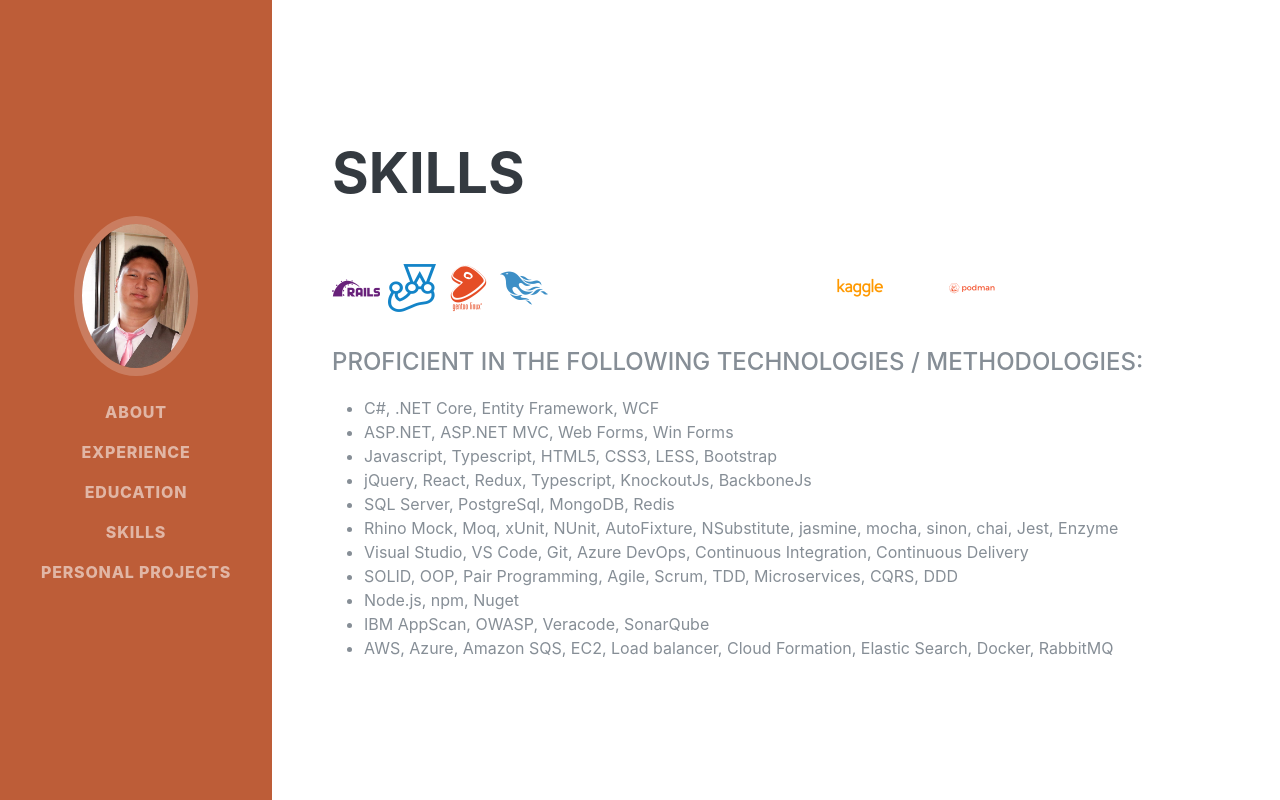
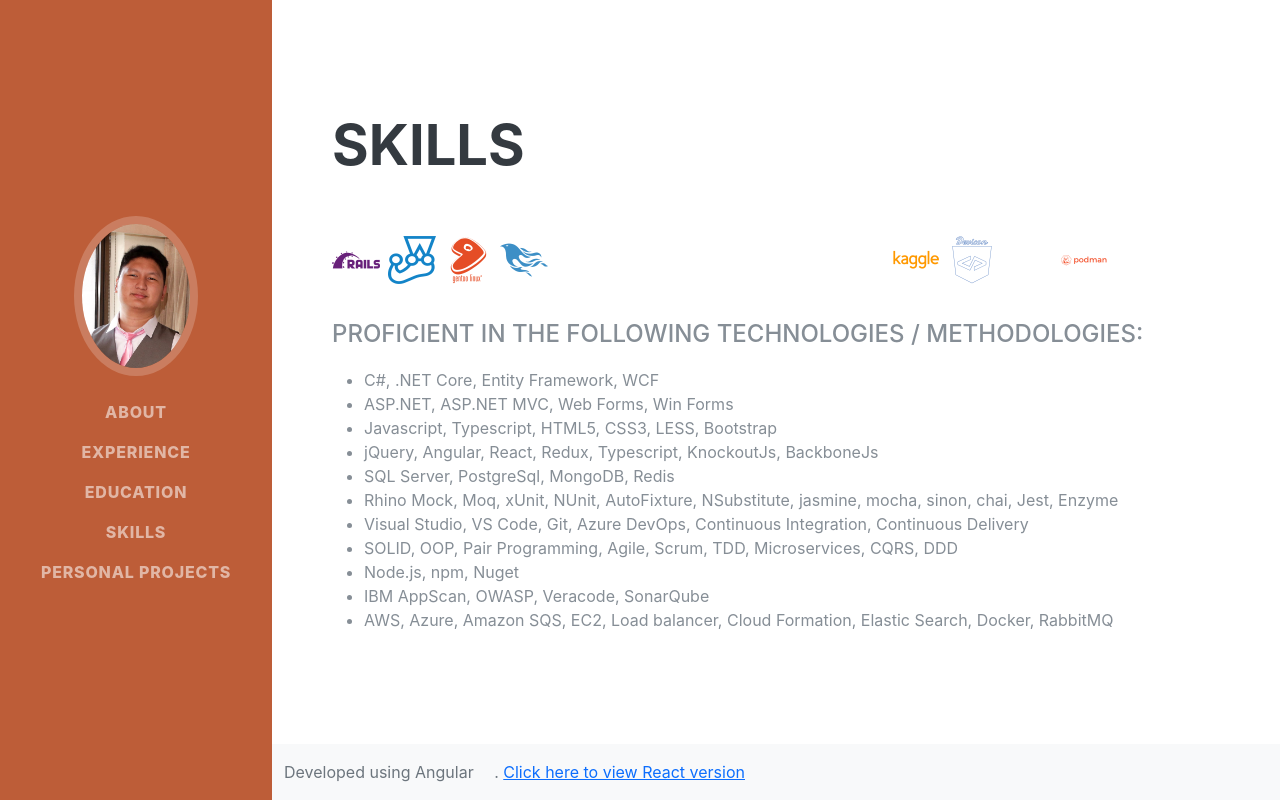
Before and after one commit to jakemoresca/NGjakemoresca.github.io, an Angular app: page /skills in a window 1280 px wide. Built offline with nearby package versions, Linux system fonts and the light colour scheme.

Commit message:
updated skills

```diff
--- a/package.json
+++ b/package.json
@@ -7,7 +7,8 @@
     "build": "ng build",
     "watch": "ng build --watch --configuration development",
     "test": "ng test",
-    "deploy": "gh-pages -d dist/my-app -b master"
+    "deploy": "gh-pages -d dist/my-app -b master",
+    "build-gh-page": "ng build --base-href /NGjakemoresca.github.io/"
   },
   "private": true,
   "dependencies": {
--- a/src/app/app.component.html
+++ b/src/app/app.component.html
@@ -3,3 +3,11 @@
 <div class="container">
   <router-outlet></router-outlet>
 </div>
+
+<footer class="footer mt-auto py-3 bg-light">
+  <div class="container">
+    <span class="text-muted">
+      Developed using Angular <i class="devicon-angularjs-plain colored"></i>. <a href="https://jakemoresca.github.io" class="link-primary">Click here to view React version</a>
+    </span>
+  </div>
+</footer>
--- a/src/app/skills/skills.component.html
+++ b/src/app/skills/skills.component.html
@@ -30,6 +30,9 @@
         <i class="devicon-jquery-plain-wordmark colored" title="jQuery"></i>
       </li>
       <li class="list-inline-item">
+        <i class="devicon-angularjs-plain colored" title="Angular"></i>
+      </li>
+      <li class="list-inline-item">
         <i class="devicon-react-original-wordmark colored" title="React"></i>
       </li>
       <li class="list-inline-item">
@@ -40,6 +43,9 @@
           class="devicon-amazonwebservices-plain-wordmark colored"
           title="AWS"
         ></i>
+      </li>
+      <li class="list-inline-item">
+        <i class="devicon-googlecloud-plain-wordmark colored" title="GCP"></i>
       </li>
       <li class="list-inline-item">
         <i class="devicon-visualstudio-plain colored" title="Visual Studio"></i>
@@ -58,7 +64,7 @@
       <li>C#, .NET Core, Entity Framework, WCF</li>
       <li>ASP.NET, ASP.NET MVC, Web Forms, Win Forms</li>
       <li>Javascript, Typescript, HTML5, CSS3, LESS, Bootstrap</li>
-      <li>jQuery, React, Redux, Typescript, KnockoutJs, BackboneJs</li>
+      <li>jQuery, Angular, React, Redux, Typescript, KnockoutJs, BackboneJs</li>
       <li>SQL Server, PostgreSql, MongoDB, Redis</li>
       <li>
         Rhino Mock, Moq, xUnit, NUnit, AutoFixture, NSubstitute, jasmine, mocha,
--- a/src/scss/_resume-item.scss
+++ b/src/scss/_resume-item.scss
@@ -12,7 +12,7 @@ section.resume-section {
 }
 @media (min-width: 768px) {
   section.resume-section {
-    min-height: 100vh;
+    min-height: calc(100vh - 56px);
     .resume-item {
       .resume-date {
         min-width: 18rem;
```
